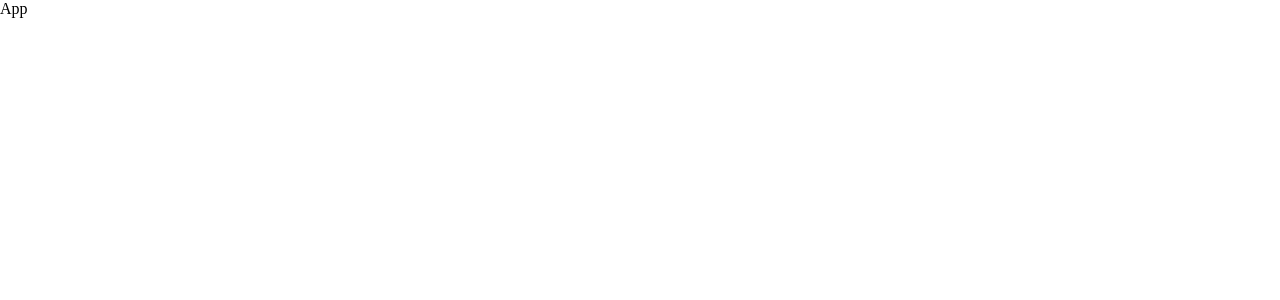
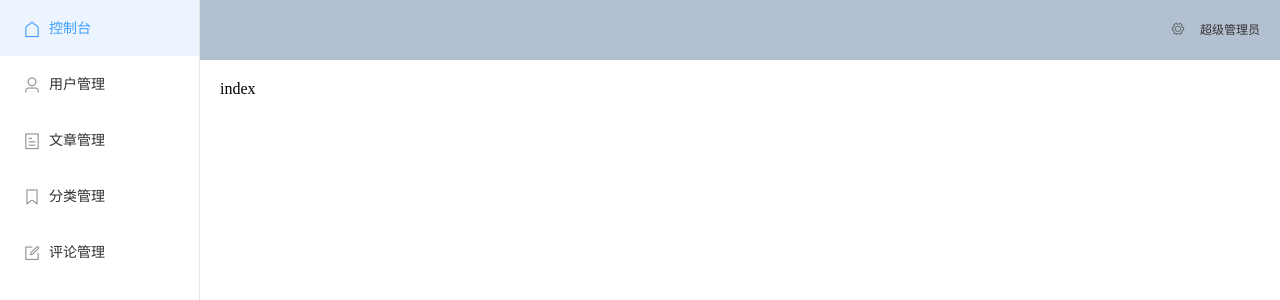
Before and after one commit to junkaione/node-vue-blog, a Vue app in the folder admin/: page / in a window 1280 px wide. Shown: the top 300 px of the page. Built offline with nearby package versions, Linux system fonts and the light colour scheme.

Commit message:
admin菜单及基本页面完成

```diff
--- a/admin/src/App.vue
+++ b/admin/src/App.vue
@@ -1,5 +1,7 @@
 <template>
-  <div id="app">App</div>
+  <div id="app">
+    <router-view></router-view>
+  </div>
 </template>
 
 <script>
--- a/admin/src/router/index.js
+++ b/admin/src/router/index.js
@@ -1,6 +1,11 @@
 import Vue from 'vue'
 import Router from 'vue-router'
 import Home from '../views/Home.vue'
+import Index from '../views/Index/index.vue'
+import User from '../views/User/index.vue'
+import Article from '../views/Article/index.vue'
+import Category from '../views/Category/index.vue'
+import Comment from '../views/Comment/index.vue'
 
 Vue.use(Router)
 
@@ -11,7 +16,34 @@ export default new Router({
     {
       path: '/',
       name: 'home',
-      component: Home
+      component: Home,
+      children: [
+        {
+          path: '',
+          name: 'index',
+          component: Index,
+        },
+        {
+          path: 'user',
+          name: 'user',
+          component: User,
+        },
+        {
+          path: 'article',
+          name: 'article',
+          component: Article,
+        },
+        {
+          path: 'category',
+          name: 'category',
+          component: Category,
+        },
+        {
+          path: 'comment',
+          name: 'comment',
+          component: Comment,
+        },
+      ]
     }
   ]
 })
--- /dev/null
+++ b/admin/src/views/Article/index.vue
@@ -0,0 +1,3 @@
+<template>
+  <div>article</div>
+</template>
--- /dev/null
+++ b/admin/src/views/Category/index.vue
@@ -0,0 +1,3 @@
+<template>
+  <div>category</div>
+</template>
--- /dev/null
+++ b/admin/src/views/Comment/index.vue
@@ -0,0 +1,3 @@
+<template>
+  <div>comment</div>
+</template>
--- a/admin/src/views/Home.vue
+++ b/admin/src/views/Home.vue
@@ -1,9 +1,73 @@
 <template>
-  <div class="home">Home</div>
+  <el-container>
+    <el-aside width="200px">
+      <el-menu router :default-active="$route.path">
+        <el-menu-item index="/">
+          <i class="el-icon-house"></i>
+          <span slot="title">控制台</span>
+        </el-menu-item>
+        <el-menu-item index="/user">
+          <i class="el-icon-user"></i>
+          <span slot="title">用户管理</span>
+        </el-menu-item>
+        <el-menu-item index="/article">
+          <i class="el-icon-tickets"></i>
+          <span slot="title">文章管理</span>
+        </el-menu-item>
+        <el-menu-item index="/category">
+          <i class="el-icon-collection-tag"></i>
+          <span slot="title">分类管理</span>
+        </el-menu-item>
+        <el-menu-item index="/comment">
+          <i class="el-icon-edit-outline"></i>
+          <span slot="title">评论管理</span>
+        </el-menu-item>
+      </el-menu>
+    </el-aside>
+
+    <el-container>
+      <el-header style="text-align: right; font-size: 12px">
+        <el-dropdown>
+          <i class="el-icon-setting" style="margin-right: 15px"></i>
+          <el-dropdown-menu slot="dropdown">
+            <el-dropdown-item>控制台</el-dropdown-item>
+            <el-dropdown-item>注销登录</el-dropdown-item>
+          </el-dropdown-menu>
+        </el-dropdown>
+        <span>超级管理员</span>
+      </el-header>
+
+      <el-main>
+        <router-view></router-view>
+      </el-main>
+    </el-container>
+  </el-container>
 </template>
+
+<style lang="scss">
+.el-container {
+  height: 100vh;
+}
+.el-header {
+  background-color: #b3c0d1;
+  color: #333;
+  line-height: 60px;
+}
+
+.el-aside {
+  color: #333;
+  background: #fff;
+  border-right: solid 1px #e6e6e6;
+  .el-menu {
+    border: 0;
+  }
+}
+</style>
 
 <script>
 export default {
-  name: "home"
+  data() {
+    return {};
+  }
 };
 </script>
--- /dev/null
+++ b/admin/src/views/Index/index.vue
@@ -0,0 +1,3 @@
+<template>
+  <div>index</div>
+</template>
--- /dev/null
+++ b/admin/src/views/User/index.vue
@@ -0,0 +1,3 @@
+<template>
+  <div>user</div>
+</template>
```
